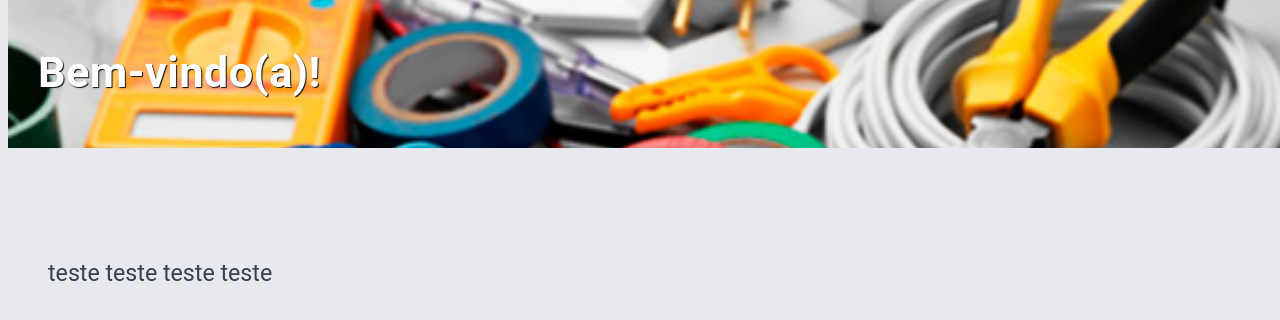
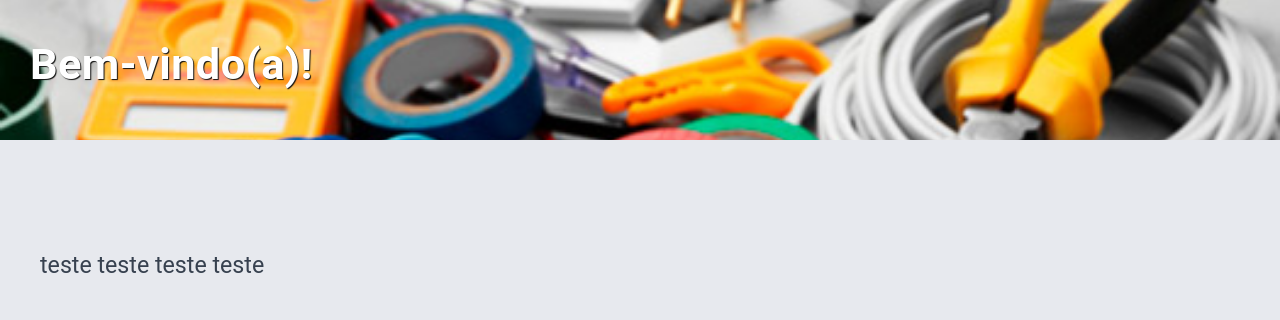
Before and after one commit to GuilhermeFerrarezi/Exercising-Programming, a plain HTML site: page PROJECTS/Customer Registration Forms/index.html in a window 1280 px wide. Drawn offline with Linux system fonts and the light colour scheme.

Commit message:
Update index.html

```diff
--- a/PROJECTS/Customer Registration Forms/index.html
+++ b/PROJECTS/Customer Registration Forms/index.html
@@ -16,6 +16,7 @@
             font-family: "Roboto", Arial, sans-serif;
 	        min-height: 100vh;
 	        background-color: #E7E9EE;
+            margin: 0;
         }
 
         header {
@@ -75,5 +76,3 @@
     </main>
 
 </body>
-
-</html>
```
